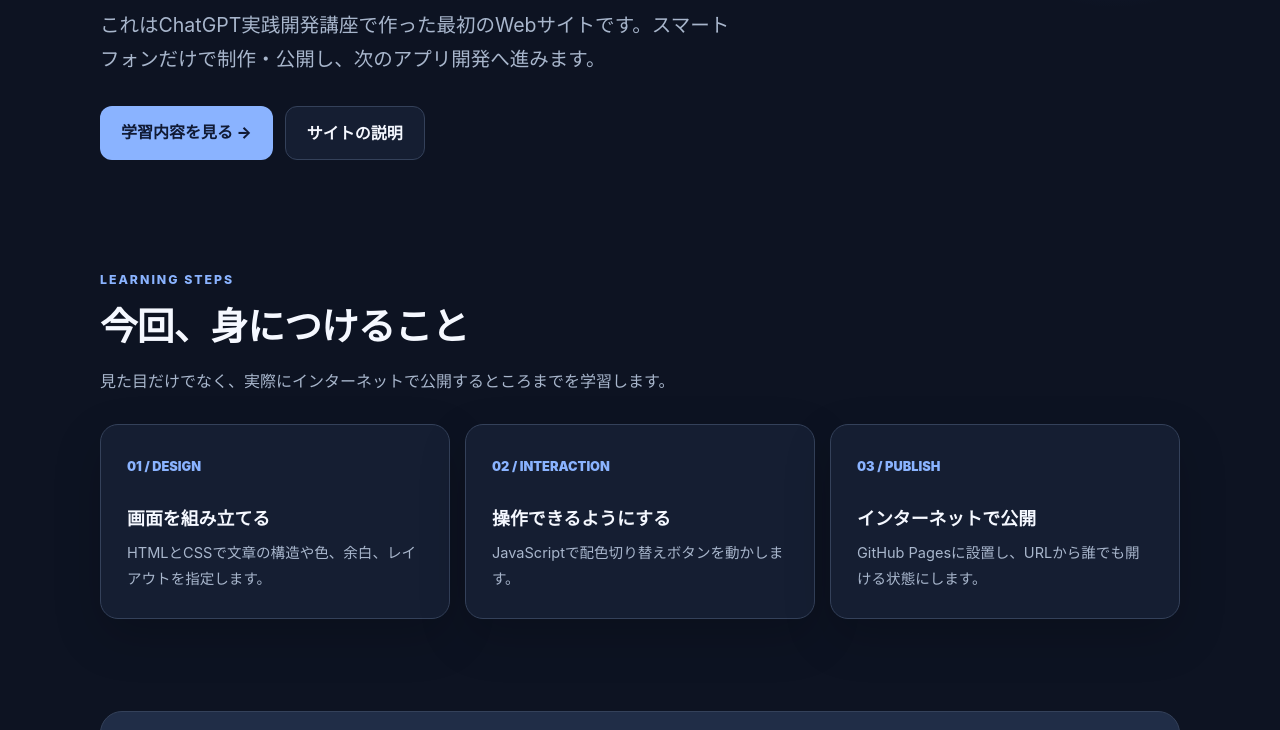
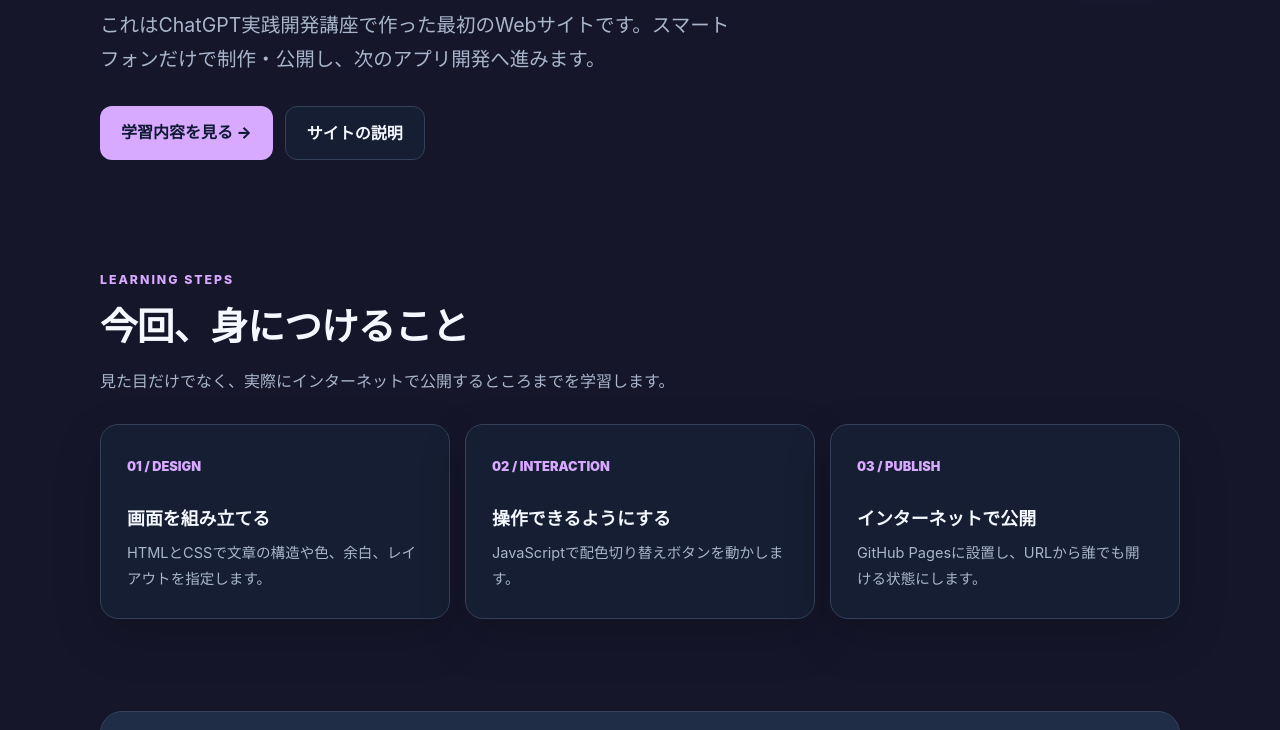
Before and after one commit to gibson7-create/my-first-website, a plain HTML site: page index.html in a window 1280 px wide. Shown: the part 437-1167 px from the top of the page. Drawn offline with Linux system fonts and the light colour scheme.

Commit message:
Customize dark theme colors

```diff
--- a/index.html
+++ b/index.html
@@ -9,12 +9,12 @@
   <style>
     :root {
       color-scheme: dark;
-      --bg: #0d1322;
+      --bg: #16162b;
       --panel: #151e32;
       --panel-2: #202d47;
       --ink: #f5f8ff;
       --muted: #a8b6cc;
-      --accent: #8ab3ff;
+      --accent: #d7a9ff;
       --accent-ink: #101a34;
       --line: #34415a;
       --shadow: 0 18px 48px rgba(0, 0, 0, .17);
```
